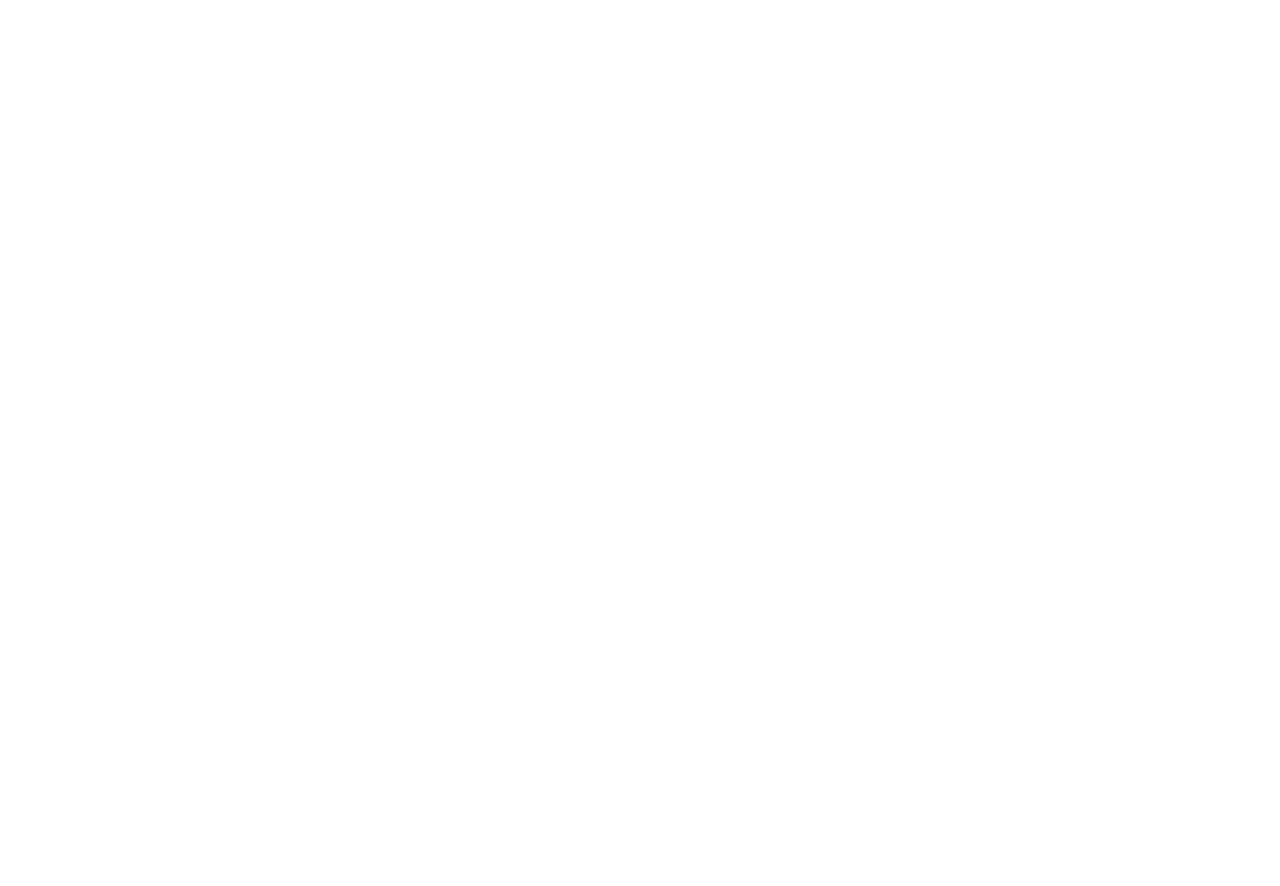
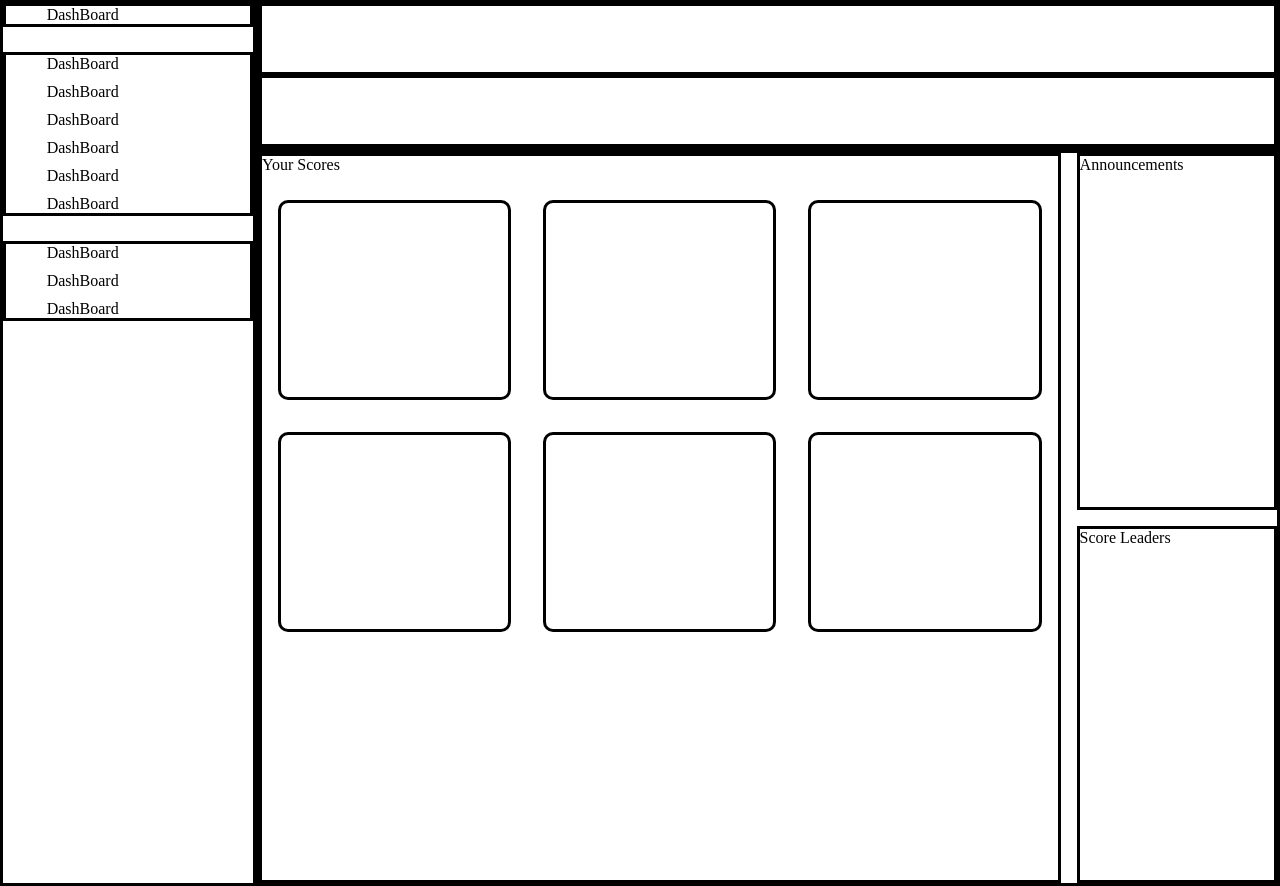
Before and after one commit to mosierkyle/Dashboard, a plain HTML site: page index.html in a window 1280 px wide. Before the commit the page ends 800 px from the top, so only its background shows below. Drawn offline with Linux system fonts and the light colour scheme.

Commit message:
Configure sidebar and main-content grids

```diff
--- a/index.html
+++ b/index.html
@@ -8,6 +8,87 @@
     <script src="script.js" defer></script>
 </head>
 <body>
-
+<div id="main-container">
+    <div id="header">
+        <div class="header-div" id="header-div-1">
+        </div>
+        <div class="header-div" id="header-div-2">
+        </div>
+    </div>
+    <div id="sidebar">
+        <div class="sidebar-div" id="sidebar-div-1">
+            <div class="svg"></div>
+            <div class="menu-item"><p>DashBoard</p></div>
+        </div>
+        <div class="sidebar-div" id="sidebar-div-2">
+            <div class="svg"></div>
+            <div class="menu-item"><p>DashBoard</p></div>
+            <div class="svg"></div>
+            <div class="menu-item"><p>DashBoard</p></div>
+            <div class="svg"></div>
+            <div class="menu-item"><p>DashBoard</p></div>
+            <div class="svg"></div>
+            <div class="menu-item"><p>DashBoard</p></div>
+            <div class="svg"></div>
+            <div class="menu-item"><p>DashBoard</p></div>
+            <div class="svg"></div>
+            <div class="menu-item"><p>DashBoard</p></div>
+        </div>
+        <div class="sidebar-div" id="sidebar-div-3">
+            <div class="svg"></div>
+            <div class="menu-item"><p>DashBoard</p></div>
+            <div class="svg"></div>
+            <div class="menu-item"><p>DashBoard</p></div>
+            <div class="svg"></div>
+            <div class="menu-item"><p>DashBoard</p></div>
+        </div>
+    </div>
+    <div id="main-content">
+        <div id="score-div" class="main-content-div-1">
+            <p>Your Scores</p>
+            <div id="scores">
+                <div class="score" id="score1"></div>
+                <div class="score" id="score2"></div>
+                <div class="score" id="score3"></div>
+                <div class="score" id="score4"></div>
+                <div class="score" id="score5"></div>
+                <div class="score" id="score6"></div>
+            </div>
+        </div>
+        <div id="announcements-div" class="main-content-div-1">
+            <p>Announcements</p>
+            <div id="announcements">
+                <div class="announcement" id="announcement1"></div>
+                <div class="announcement" id="announcement2"></div>
+                <div class="announcement" id="announcement3"></div>
+            </div>
+        </div>
+        <div id="score-leaders-div" class="main-content-div-1">
+            <p>Score Leaders</p>
+            <div id="score-leaders">
+                <div class="user" id="user1">
+                    <div class="icon"></div>
+                    <div class="username"></div>
+                    <div class="name"></div>
+                </div>
+                <div class="user" id="user2">
+                    <div class="icon"></div>
+                    <div class="username"></div>
+                    <div class="name"></div>
+                </div>
+                <div class="user" id="user3">
+                    <div class="icon"></div>
+                    <div class="username"></div>
+                    <div class="name"></div>
+                </div>
+                <div class="user" id="user4">
+                    <div class="icon"></div>
+                    <div class="username"></div>
+                    <div class="name"></div>
+                </div>
+            </div>
+        </div>
+    </div>
+</div>
 </body>
 </html>
--- a/styles.css
+++ b/styles.css
@@ -3,3 +3,102 @@
     margin: 0;
     padding: 0;
 }
+
+#main-container {
+    width: 100vw;
+    height: 100vh;
+    display: grid;
+    grid-template: 2.5fr 10fr / 1fr 4fr;
+}
+
+#header {
+    grid-area: 1 / 2 / 2 / 3;
+    background-color: white;
+    border: solid;
+    display: grid;
+    grid-template-rows: repeat(2, minmax(50px 1fr));
+    min-height: 150px;
+}
+
+#sidebar {
+    grid-area: 1 / 1 / 3 / 2;
+    background-color: white;
+    border: solid;
+    display: flex;
+    flex-direction: column;
+    justify-content: start;
+    align-items: start;
+    gap: 25px;
+}
+
+#main-content {
+    grid-area: 2 / 2 / 3 / 3;
+    background-color: white;
+    border: solid;
+    display: grid;
+    grid-template: 1fr 1fr / 4fr 1fr;
+    gap: 1rem;
+}
+
+.sidebar-div {
+    border: solid;
+}
+
+#sidebar-div-1 {
+    width: 100%;
+    height: auto;
+    display: grid;
+    grid-template-columns: 1fr 5fr;
+}
+
+#sidebar-div-2 {
+    width: 100%;
+    height: auto;
+    display: grid;
+    grid-template-columns: 1fr 5fr;
+    row-gap: 10px;
+}
+
+#sidebar-div-3 {
+    width: 100%;
+    height: auto;
+    display: grid;
+    grid-template-columns: 1fr 5fr;
+    row-gap: 10px;
+}
+
+.header-div {
+    border: solid;
+}
+
+#score-div {
+border: solid;
+grid-area: 1 / 1 / 3 / 2;
+display: flex;
+flex-direction: column;
+gap: 10px;
+}
+
+#announcements-div {
+border: solid;
+grid-area: 1 / 2 / 2 / 3;
+min-width: 150px;
+}
+
+#score-leaders-div {
+border: solid;
+grid-area: 2 / 2 / 3 / 3;
+}
+
+#scores {
+display: grid;
+grid-template: repeat(3, minmax(200px, 1fr)) / repeat(auto-fit, minmax(200px, 1fr));
+flex:1;
+gap: 2rem;
+padding: 1rem 1rem;
+}
+
+.score {
+    border: solid;
+    border-radius: 10px;
+}
```
